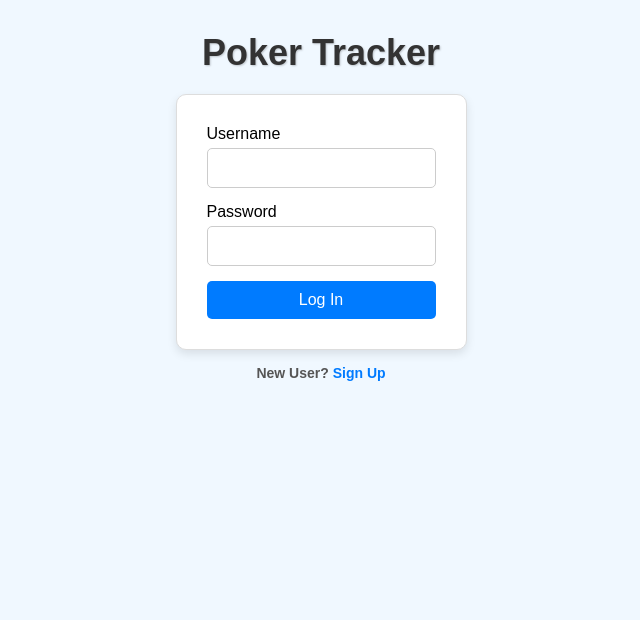
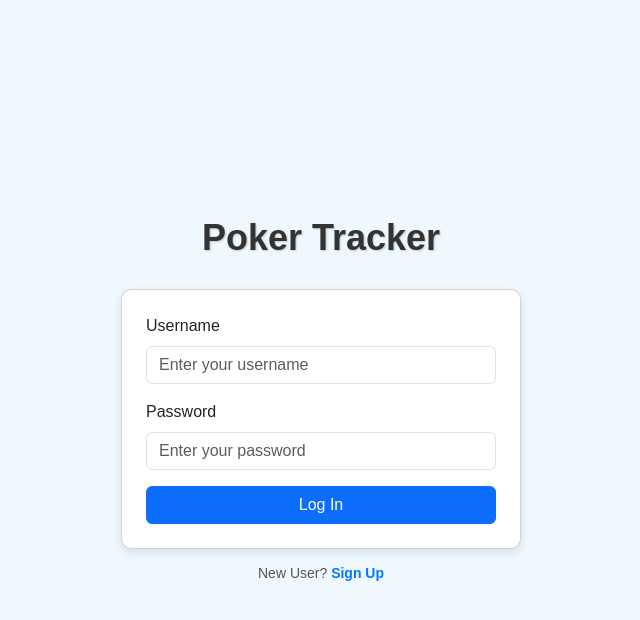
Before and after one commit to SpicyGoldfish9/PokerTracker, a plain HTML site: page login.html in a window 1280 px wide. Shown: the whole page, without its empty margins (319-959 px from the left). Drawn offline with nearby package versions, Linux system fonts and the light colour scheme.

Commit message:
Linking Together

```diff
--- a/login.html
+++ b/login.html
@@ -2,79 +2,61 @@
 <html>
   <head>
     <title>Log In</title>
+    <link
+      href="https://cdn.jsdelivr.net/npm/bootstrap@5.3.0-alpha3/dist/css/bootstrap.min.css"
+      rel="stylesheet"
+    />
     <style>
       body {
         display: flex;
-        flex-direction: column;
-        justify-content: center; /* Horizontal centering */
-        align-items: center;    /* Vertical centering */
-        background-color: #f0f8ff;
+        justify-content: center;
+        align-items: center;
+        min-height: 100vh;
+        background-color: #f0f8ff; /* Light blue background for a clean look */
         font-family: Arial, sans-serif;
+        margin: 0;
       }
 
       #header {
         font-size: 36px;
-        text-align: center;
         color: #333; /* Dark gray for a modern feel */
-        margin-bottom: 20px;
         text-shadow: 1px 1px 2px rgba(0, 0, 0, 0.2); /* Subtle shadow for depth */
+        text-decoration: none;
       }
 
-      .signupBox {
-        text-align: left;;
-        padding: 30px;
-        display: flex;
-        flex-direction: column;
-        background: white;
-        border: 1px solid #ddd;
-        border-radius: 10px;
-        box-shadow: 0px 4px 10px rgba(0, 0, 0, 0.1); /* Softer shadow for a modern card look */
+      #header:hover {
+        text-decoration: none; /* Ensure no underline on hover */
+        color: #007BFF; /* Optional: Change color on hover for interactivity */
       }
 
-      label {
-        margin-bottom: 5px;
-        cursor: text;
+      .card {
+        border-radius: 10px;
+        max-width: 400px;
+        box-shadow: 0px 4px 10px rgba(0, 0, 0, 0.1); /* Softer shadow for a modern card look */
+        margin: 0 auto; /* used to center the card */
+        float: none; /* used to center the card */
       }
 
-      input {
-        padding: 10px;
-        font-size: 16px;
-        border: 1px solid #ccc;
-        border-radius: 5px;
-        margin-bottom: 15px;
+      .form-control:focus {
+        box-shadow: 0px 0px 5px rgba(0, 123, 255, 0.5);
       }
 
-      input:focus {
-        border-color: #007BFF;
-        outline: none;
-        box-shadow: 0px 0px 5px rgba(0, 123, 255, 0.5); /* Highlight on focus */
-      }
-
-      button {
-        background-color: #007BFF;
-        color: white;
-        border: none;
-        padding: 10px 20px;
-        font-size: 16px;
-        border-radius: 5px;
-        cursor: pointer;
+      .btn-primary {
         transition: background-color 0.3s ease, transform 0.2s ease;
       }
 
-      button:hover {
+      .btn-primary:hover {
         background-color: #0056b3;
         transform: translateY(-2px);
       }
 
       h3 {
-        text-align: center;
         font-size: 14px;
-        color: #555;
-        margin-top: 15px;
+        color: #555; /* Neutral text color */
       }
 
       a {
-        color: #007BFF;
+        color: #007bff;
         text-decoration: none;
         font-weight: bold;
       }
@@ -88,19 +70,46 @@
 
   <body>
     <div class="container">
-      <h1 id="header">Poker Tracker</h1>
-
-      <div class="signupBox">
-        <label for="username">Username</label>
-        <input type="text" id="username" name="username">
-
-        <label for="password">Password</label>
-        <input type="password" id="password" name="password">
-
-        <button type="submit">Log In</button>
+      <div class="text-center mb-4">
+        <a href="index.html" id="header">Poker Tracker</a>
       </div>
 
-      <h3>New User? <a href="signup.html">Sign Up</a></h3>
+      <div class="card p-4">
+        <form>
+          <div class="mb-3">
+            <label for="username" class="form-label">Username</label>
+            <input
+              type="text"
+              id="username"
+              name="username"
+              class="form-control"
+              placeholder="Enter your username"
+            />
+          </div>
+
+          <div class="mb-3">
+            <label for="password" class="form-label">Password</label>
+            <input
+              type="password"
+              id="password"
+              name="password"
+              class="form-control"
+              placeholder="Enter your password"
+            />
+          </div>
+
+          <button type="submit" class="btn btn-primary w-100">Log In</button>
+        </form>
+      </div>
+
+      <div class="text-center mt-3">
+        <h3>
+          New User? <a href="signup.html">Sign Up</a>
+        </h3>
+      </div>
     </div>
+
+    <!-- Include Bootstrap JavaScript -->
+    <script src="https://cdn.jsdelivr.net/npm/bootstrap@5.3.0-alpha3/dist/js/bootstrap.bundle.min.js"></script>
   </body>
 </html>
--- a/style.css
+++ b/style.css
@@ -5,6 +5,9 @@ body {
 #header {
   text-align: center;
   padding-top: 28px;
+  padding-bottom: 10px;
+  color: #333; /* Dark gray for a modern feel */
+  text-shadow: 1px 1px 2px rgba(0, 0, 0, 0.2); /* Subtle shadow for depth */
 
 }
 
@@ -16,15 +19,16 @@ body {
   float: right;
   border-radius: 30px;
   color: white;
-  background-color: darkorange;
+  background-color: black; /* orange works too */
   border: none;
   font-size: 25px;
   padding: 10px 20px; /* vertical, horizontal */
-  transition: background-color 0.3s ease;
+  transition: background-color 0.3s ease, transform 0.2s ease;
 }
 
 .button:hover {
   background-color: grey;
+  transform: translateY(-2px); /* Slight lift effect on hover */
 }
 
 .pokerImage {
```
Also changed, not shown: dashboard.html (added, +11 -0 lines), index.html (+2 -2 lines), signup.html (+63 -56 lines).
